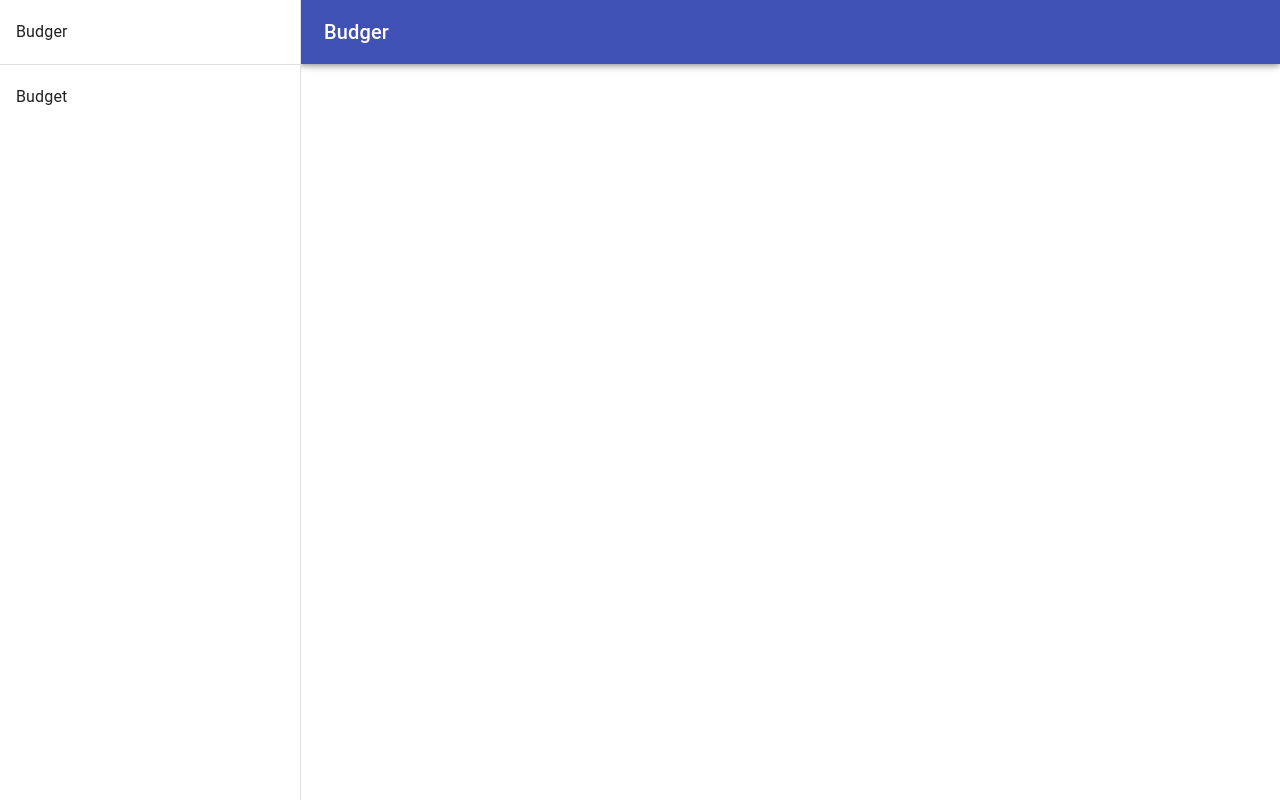
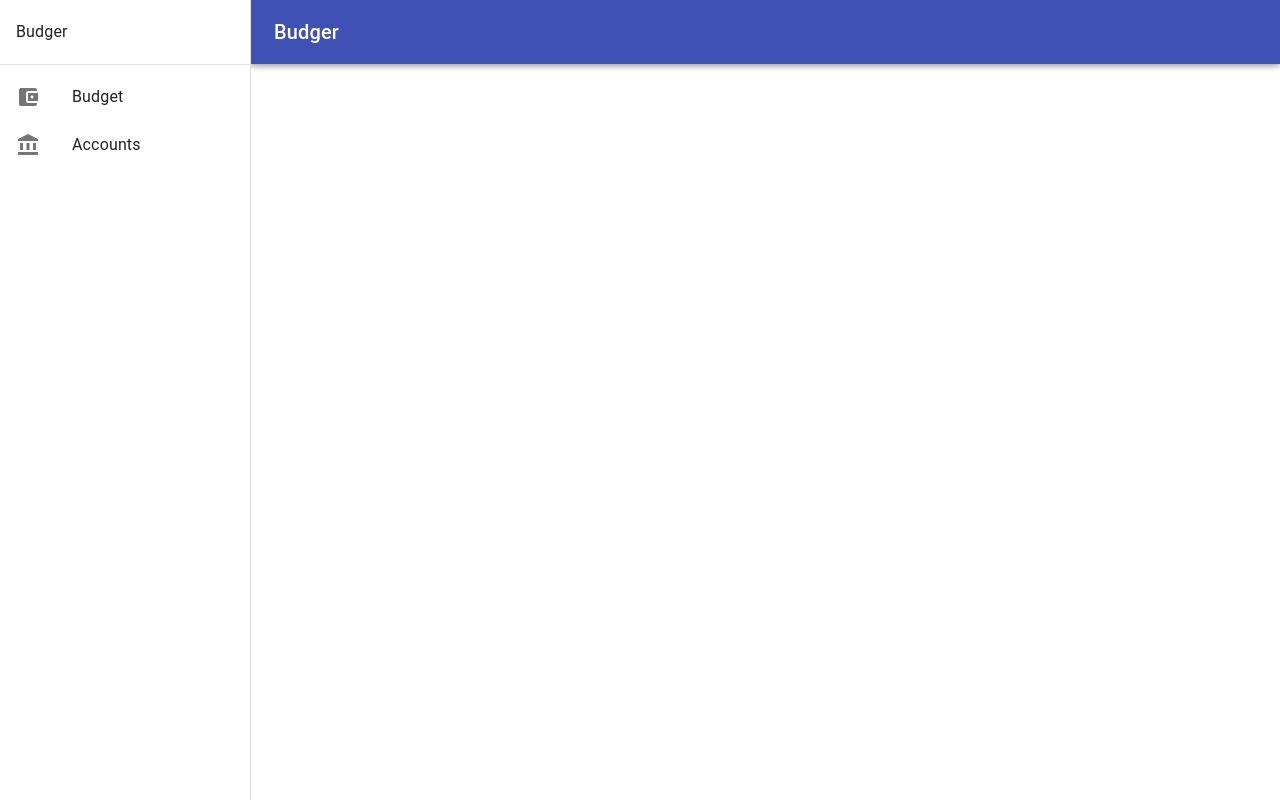
Before and after one commit to itscharlieliu/budger, a React (Create React App) app: page / in a window 1280 px wide. Built offline with nearby package versions, Linux system fonts and the light colour scheme; the HTML template or start-up script is replaced by a standard one.

Commit message:
Made buttons for both budget and account tabs

```diff
--- a/src/common/components/NavigationDrawer.tsx
+++ b/src/common/components/NavigationDrawer.tsx
@@ -1,8 +1,10 @@
 import React from "react";
-import { Divider, Drawer, List, ListItem, ListItemText } from "@material-ui/core";
+import { Divider, Drawer, List, ListItem, ListItemIcon, ListItemText } from "@material-ui/core";
 import styled from "styled-components";
+import AccountBalanceWalletIcon from "@material-ui/icons/AccountBalanceWallet";
+import AccountBalanceIcon from "@material-ui/icons/AccountBalance";
 
-export const DRAWER_WIDTH_PX = 300;
+export const DRAWER_WIDTH_PX = 250;
 
 const DrawerList = styled(List)`
     width: ${DRAWER_WIDTH_PX}px;
@@ -18,8 +20,17 @@ const NavigationDrawer = (): JSX.Element => {
             </DrawerList>
             <Divider />
             <DrawerList>
-                <ListItem>
+                <ListItem button>
+                    <ListItemIcon>
+                        <AccountBalanceWalletIcon />
+                    </ListItemIcon>
                     <ListItemText primary="Budget" />
+                </ListItem>
+                <ListItem button>
+                    <ListItemIcon>
+                        <AccountBalanceIcon />
+                    </ListItemIcon>
+                    <ListItemText primary="Accounts" />
                 </ListItem>
             </DrawerList>
         </Drawer>
```
